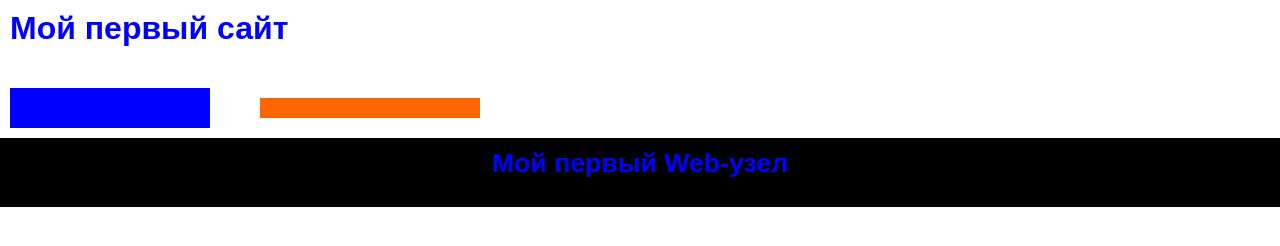
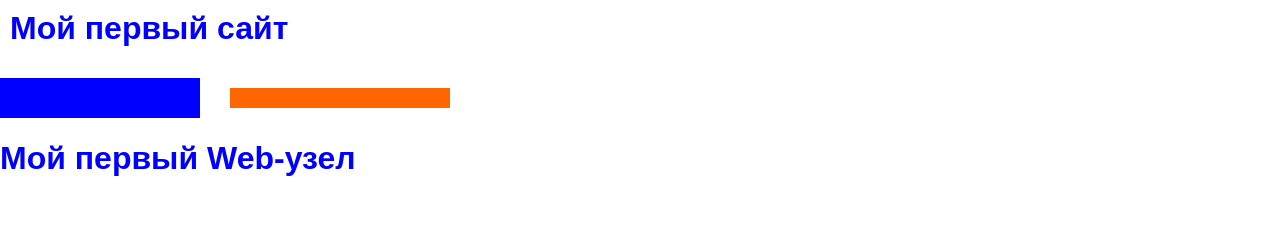
Before and after one commit to From-Russia-With-Love-Chivalry-Server/Server, a plain HTML site: page index.html in a window 1280 px wide. Drawn offline with Linux system fonts and the light colour scheme.

Commit message:
Update index.html

```diff
--- a/index.html
+++ b/index.html
@@ -77,7 +77,7 @@
 </tr>
 
 <tr>
-	<td><table>
+	<table>
 
 		<td width="200px" bgcolor="#0000FF" style="padding: 0px;">
 
@@ -93,18 +93,18 @@
 
 
  		<td>
-			<td><table>
+			<table>
 
 				<td>
 				</td>
 			       	<td width="200px" bgcolor="#FF6600">
 			       	</td>
 
-			</table></td>
+			</table>
 		</td>
 
 
-	</table></td>
+	</table>
 </tr>
 
 <tr bgcolor="#000000">
```
